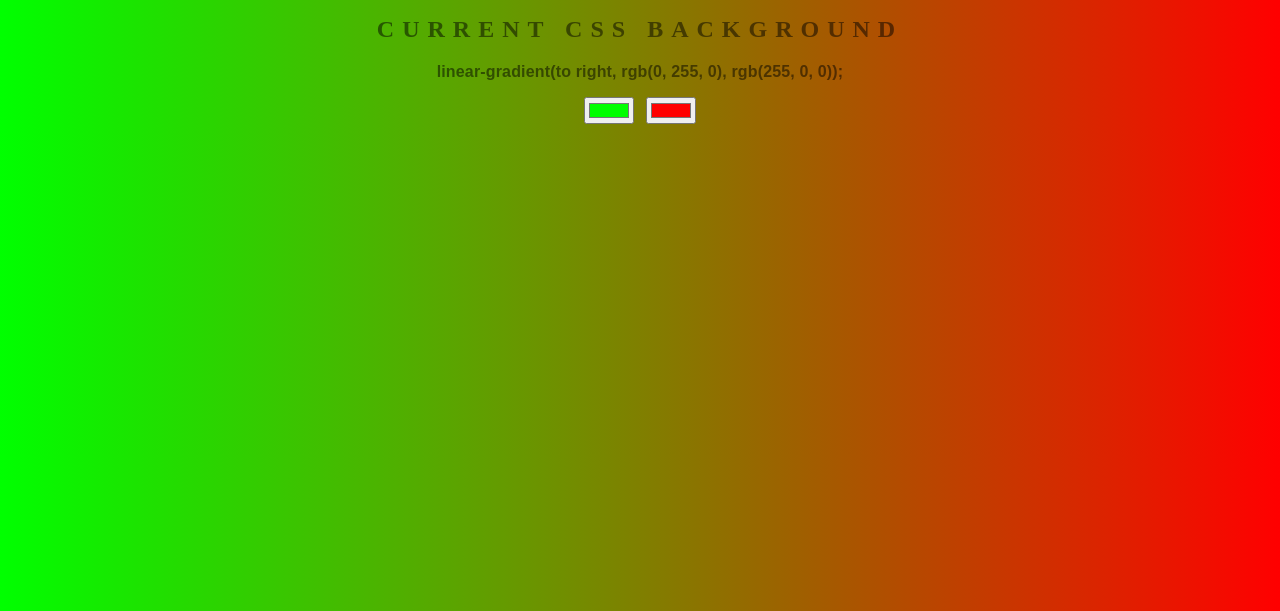
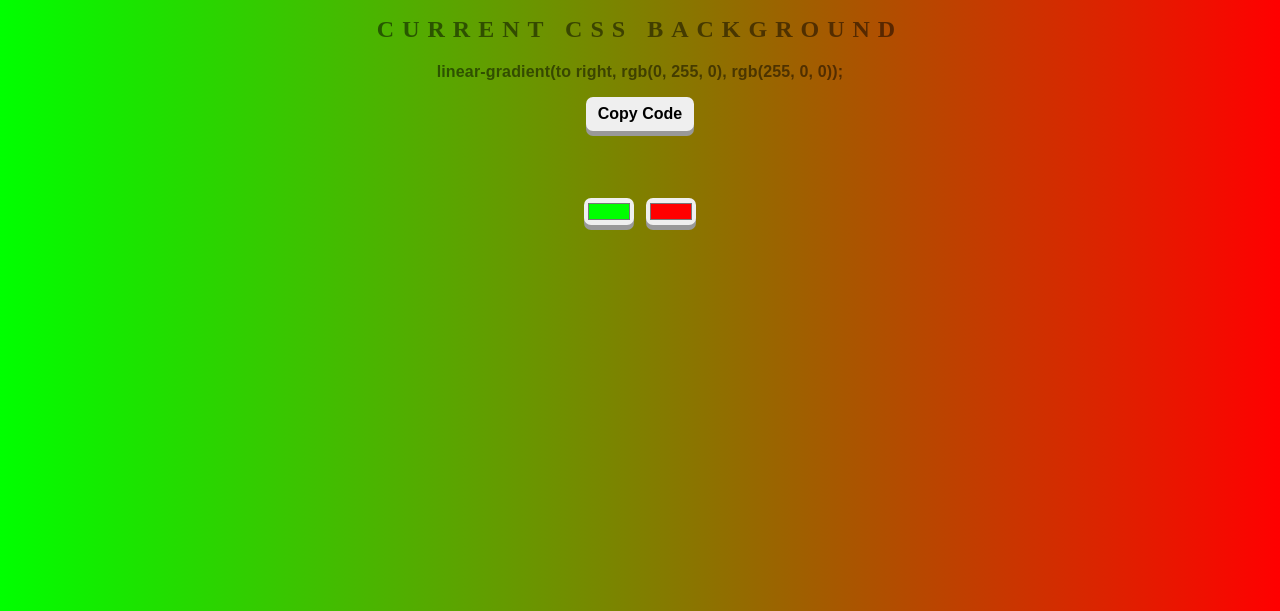
Before and after one commit to B-joyy/Gradient-background-Generator, a plain HTML site: page index.html in a window 1280 px wide. Shown: the part 189-800 px from the top of the page. Drawn offline with Linux system fonts and the light colour scheme.

Commit message:
added button to copy css code for background to clipboard

```diff
--- a/index.html
+++ b/index.html
@@ -11,6 +11,7 @@
 		<h1>Background Generator</h1>
 		<h2>Current CSS Background</h2>
 		<h3></h3>
+		<button id="copy-btn">Copy Code</button>
 		<input id="color1" type="color" name="color1" value="#00ff00">
 		<input id="color2" type="color" name="color2" value="#ff0000">
 
--- a/script.js
+++ b/script.js
@@ -2,6 +2,7 @@ const body = document.getElementById("gradient");
 const color1 = document.getElementById("color1");
 const color2 = document.getElementById("color2");
 const css = document.querySelector("h3");
+const copyBtn = document.getElementById("copy-btn");
 
 window.onLoad = changeGradient();
 
@@ -12,5 +13,11 @@ function changeGradient() {
     css.textContent = `${body.style.background};`
 }
 
+function copyCode() {
+    const cb = navigator.clipboard;
+    cb.writeText(css.textContent).then(() => alert('Code copied'));
+}
+
 color1.addEventListener("input", changeGradient);
 color2.addEventListener("input", changeGradient);
+copyBtn.addEventListener("click", copyCode)
--- a/style.css
+++ b/style.css
@@ -24,3 +24,26 @@ h3 {
     text-transform: none;
     letter-spacing: 0.01em;
 }
+
+#color1,
+#color2,
+#copy-btn {
+    cursor: pointer;
+    border-radius: 7px;
+    border: none;
+    box-shadow: 0 5px #999;
+    margin-top: 5em;
+}
+
+#copy-btn {
+    font-size: 1rem;
+    font-weight: bold;
+    display: block;
+    margin: 0 auto;
+    padding: 0.5em 0.75em;
+    transition: transform 1s;
+}
+
+#copy-btn:active {
+    transform: scale(0.7);
+}
```
